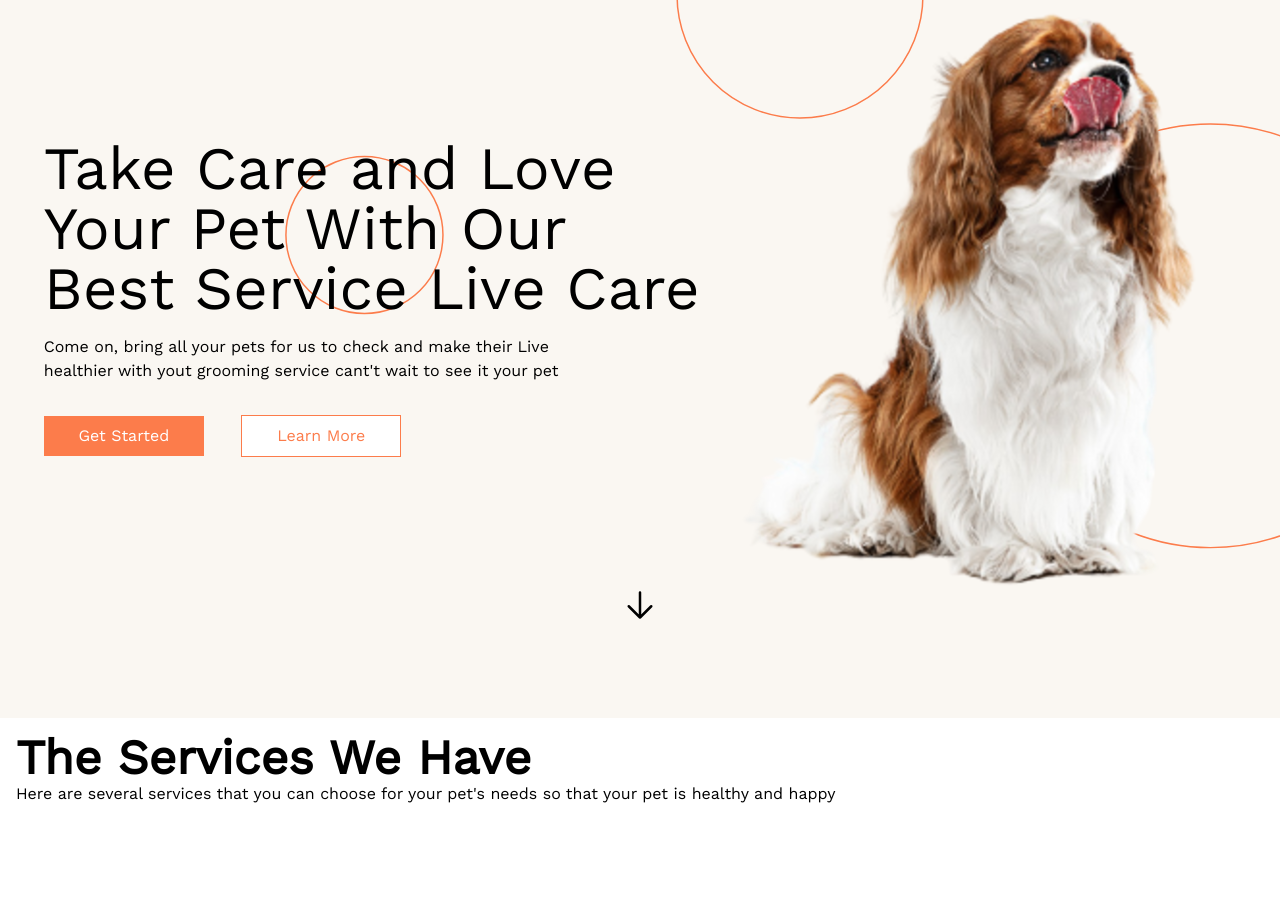
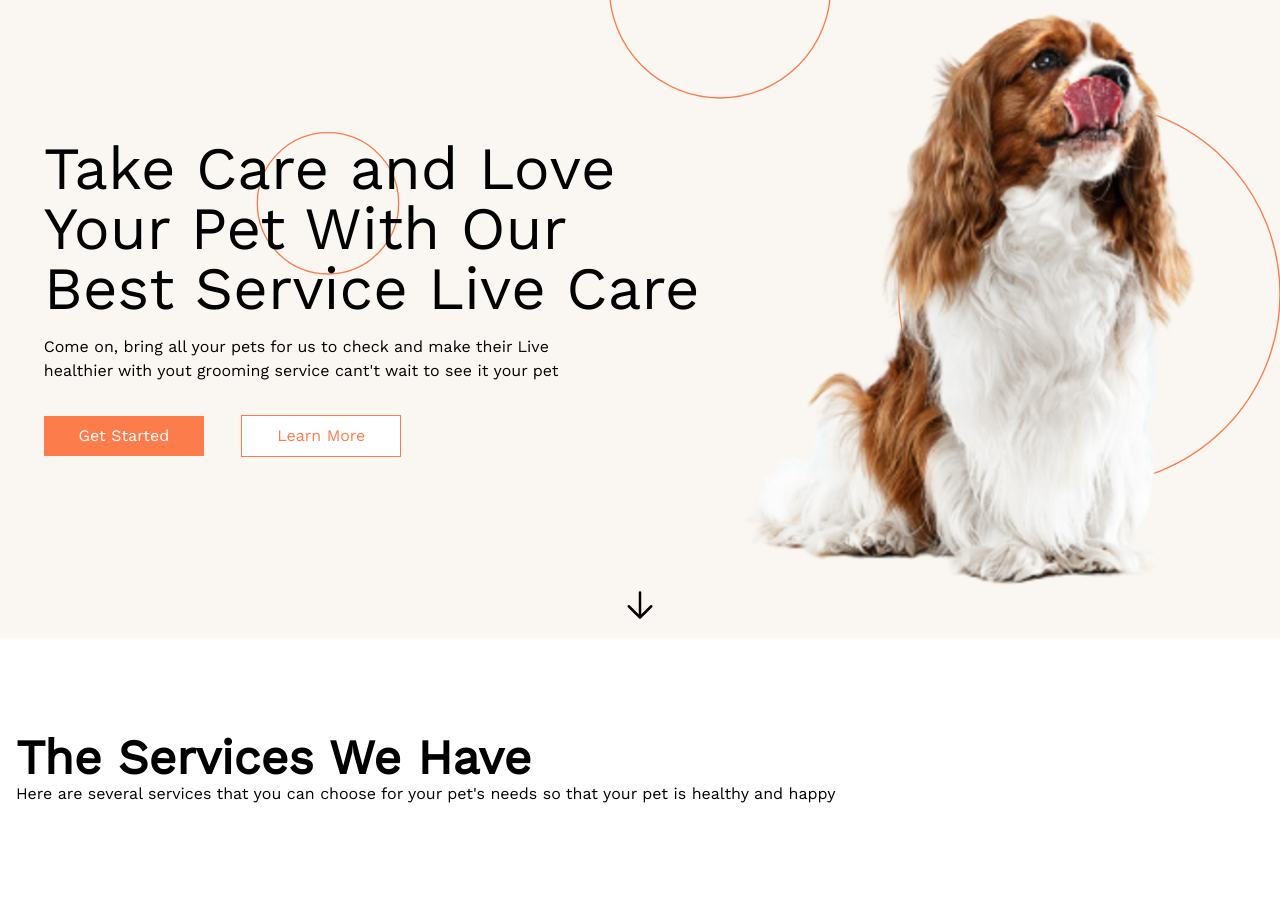
Before and after one commit to erickreisti/petcare, a website: page public/index.html in a window 1280 px wide. Shown: the part 82-996 px from the top of the page. Drawn offline with nearby package versions, Linux system fonts and the light colour scheme; files that its build step writes are made by us from their sources.

Commit message:
melhorado hero

```diff
--- a/public/index.html
+++ b/public/index.html
@@ -26,7 +26,7 @@
   <body class="font-work overflow-x-hidden">
     <!-- Home -->
     <section
-      class="min-h-screen w-screen bg-no-repeat bg-cover"
+      class="min-h-screen w-screen bg-contain bg-no-repeat"
       style="background-image: url('./img/bg-circles.svg')"
     >
       <!-- Navbar -->
```
Also changed, not shown: public/css/tailwind.css.
